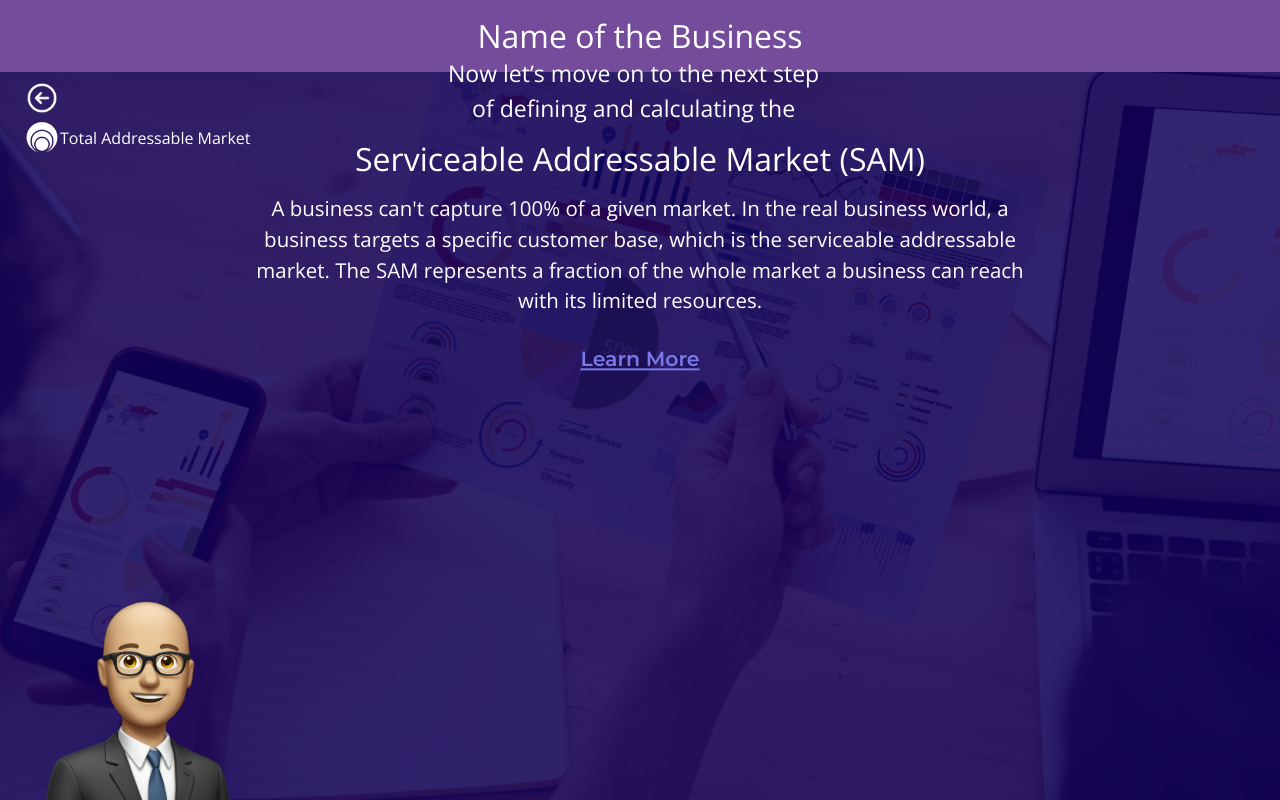
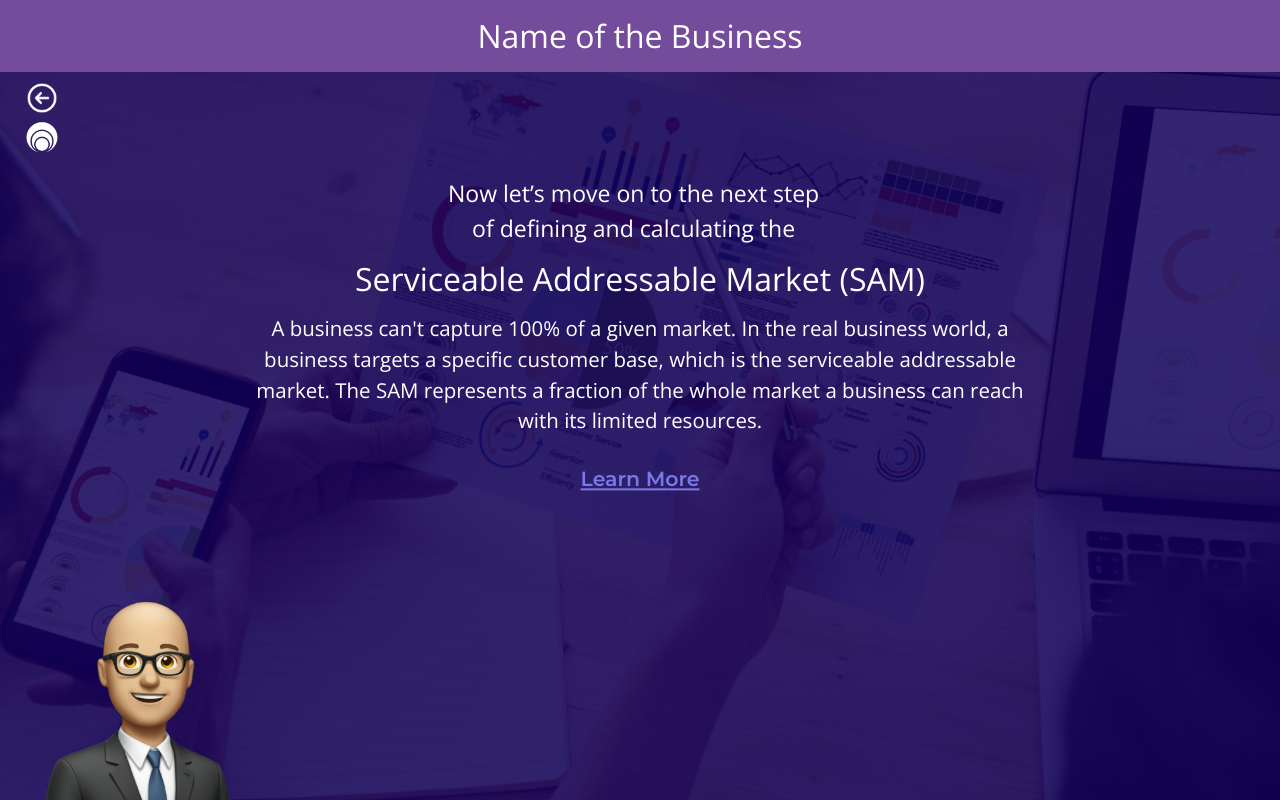
Before and after one commit to redxwelingkar/Biz-Sim-V2, a React (Vite) app: page /Biz-Sim-V2/towards-sam in a window 1280 px wide. Built offline with nearby package versions, Linux system fonts and the light colour scheme.

Commit message:
tam back button and towards sam fixes

```diff
--- a/src/components/BackButton.tsx
+++ b/src/components/BackButton.tsx
@@ -53,7 +53,8 @@ const BackButton: React.FC<BackButtonProps> = (props) => {
 
 
   const buttonText: React.CSSProperties = {
-    color: 'white'
+    color: 'white',
+    visibility:'hidden'
   };
 
   return (
--- a/src/css/TowardsSAM.css
+++ b/src/css/TowardsSAM.css
@@ -20,7 +20,7 @@
 
 .texts-container {
   position: relative;
-  top: 15vh;
+  top: 30vh;
   left: 50%;
   transform: translate(-50%, -50%);
   color: white;
```
